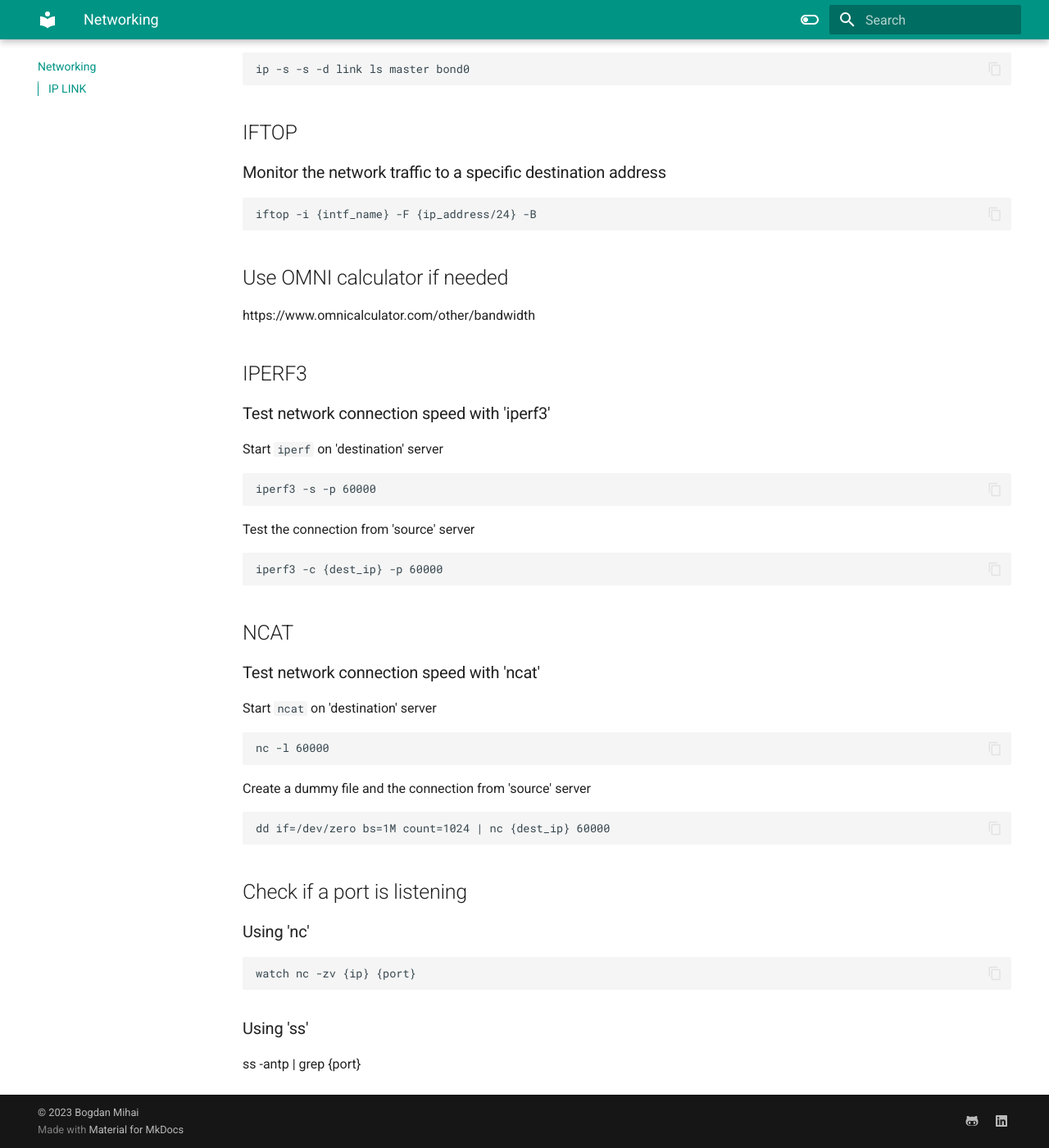
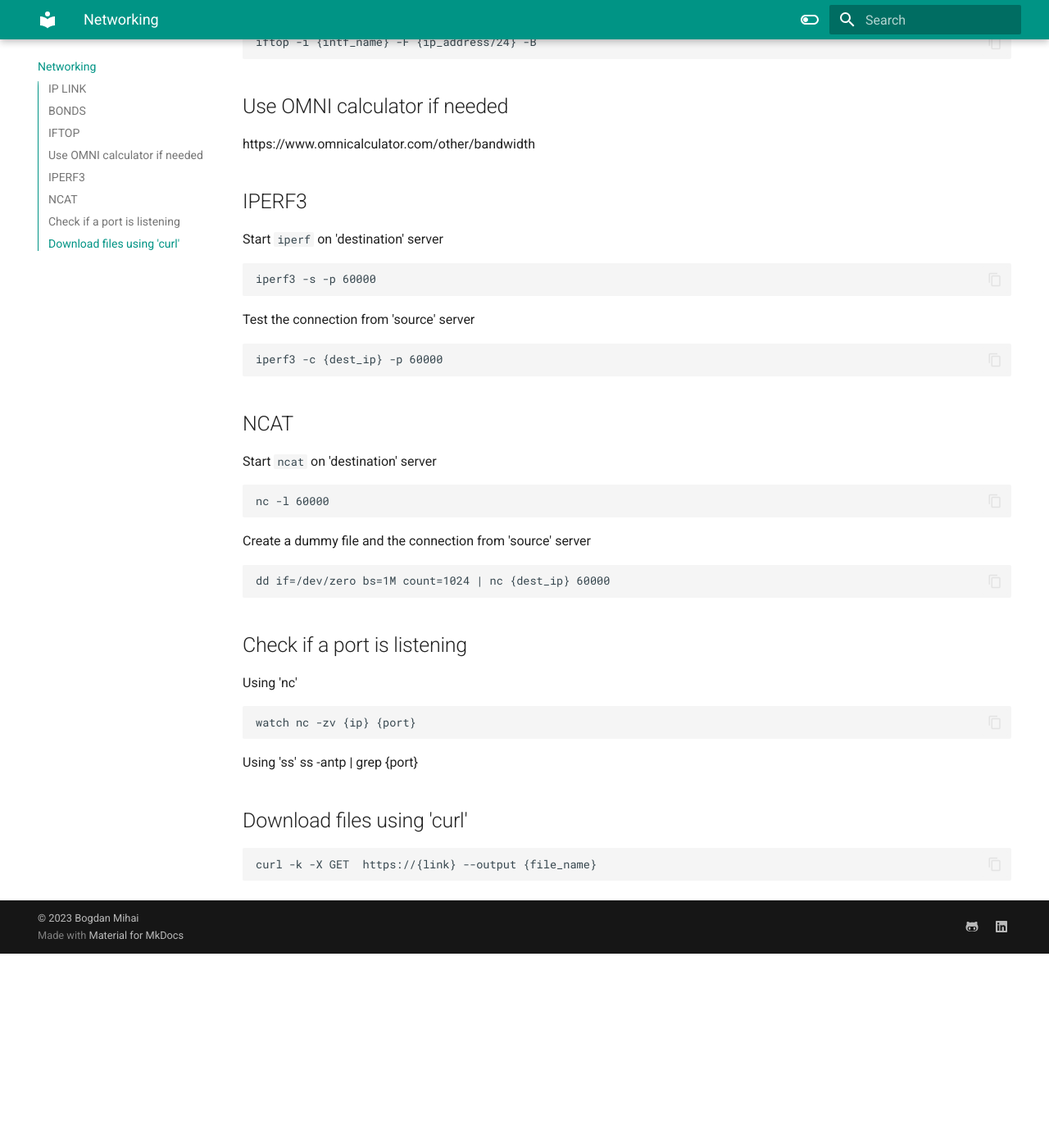
Before and after one commit to b-mihai/exasol-docs, an MkDocs documentation site: the page built from docs/Networking.md, in a window 1280 px wide and 1400 px high, scrolled down 1198 px. Shown: the whole window at 82% size. Built offline with MkDocs 1.6.1 and Material for MkDocs 9.7.7, drawn with Linux system fonts in a browser that asks for light colours; after the commit the page ends 2361 px from its top, so only the background shows below that.

Commit message:
Update Networking.md

````diff
--- a/docs/Networking.md
+++ b/docs/Networking.md
@@ -1,25 +1,25 @@
 # Networking
 
 ## IP LINK
-# Set interface state to 'down'
+Set interface state to 'down'
 ```
 ip link set dev {intf_name} down
 ```
-# Set interface state to 'up'
+Set interface state to 'up'
 ```
 ip link set dev {intf_name} up
 ```
-# Rename an interface
+Rename an interface
 ```
 ip link set {OLD_intf_name} name {NEW_intf_name}
 ```
-# Change the active slave on an active-backup bond
+Change the active slave on an active-backup bond
 ```
 ip link set dev {bond_name} type bond active_slave {intf_name}
 ```
 
 ## BONDS
-### Create an active-backup bond interface
+Create an active-backup bond interface
 ```
 ip link add name bond0 type bond mode active-backup
 ip link set master bond0 dev eth1
@@ -27,17 +27,17 @@
 ip link set up dev bond0
 ip address add 192.168.100.1/24 dev bond0
 ```
-### Check detailed info and statistics of bond0
+Check detailed info and statistics of bond0
 ```
 ip -s -s -d link ls dev bond0
 ```
-### Check the state of ALL under-laying interfaces
+Check the state of ALL under-laying interfaces
 ```
 ip -s -s -d link ls master bond0
 ```
 
 ## IFTOP
-### Monitor the network traffic to a specific destination address
+Monitor the network traffic to a specific destination address
 ```
 iftop -i {intf_name} -F {ip_address/24} -B
 ```
@@ -46,7 +46,6 @@
 https://www.omnicalculator.com/other/bandwidth
 
 ## IPERF3
-###  Test network connection speed with 'iperf3'
 Start `iperf` on 'destination' server
 ```
 iperf3 -s -p 60000
@@ -57,7 +56,6 @@
 ```
 
 ## NCAT
-### Test network connection speed with 'ncat'
 Start `ncat` on 'destination' server
 ```
 nc -l 60000
@@ -67,9 +65,14 @@
 dd if=/dev/zero bs=1M count=1024 | nc {dest_ip} 60000
 ```
 ## Check if a port is listening
-### Using 'nc'
+Using 'nc'
 ```
 watch nc -zv {ip} {port}
 ```
-### Using 'ss'
+Using 'ss'
 ss -antp | grep {port}
+
+## Download files using 'curl'
+```
+curl -k -X GET  https://{link} --output {file_name}
+```
````
